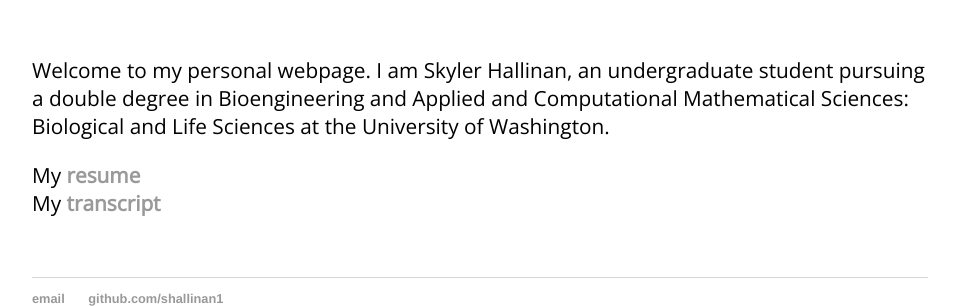
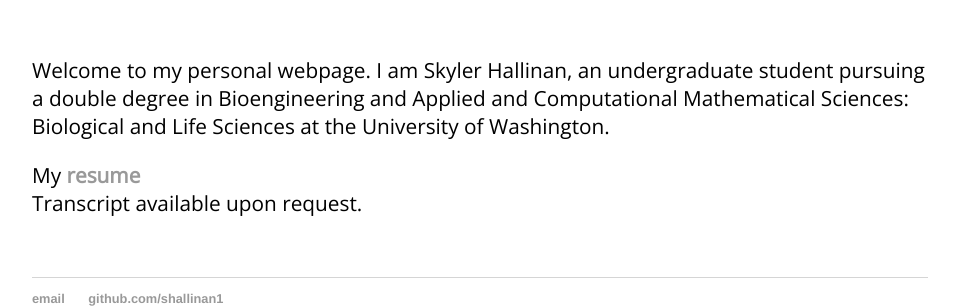
Before and after one commit to shallinan1/shallinan1.github.io, a Jekyll site: the page built from index.md, in a window 1280 px wide, cut to the strip 904-1210 px from the top of the page. Shown: the whole strip, without its empty margins (160-1116 px from the left). Built offline with Jekyll 4.4.1, drawn with Linux system fonts in a browser that asks for light colours.

Commit message:
Remove transcript

```diff
--- a/index.md
+++ b/index.md
@@ -7,4 +7,4 @@ title: Home
 Welcome to my personal webpage. I am Skyler Hallinan, an undergraduate student pursuing a double degree in Bioengineering and Applied and Computational Mathematical Sciences: Biological and Life Sciences at the University of Washington.
 
 <p> My <a href="/assets/official/Hallinan_Skyler_Resume.pdf" target = "_blank"><b>resume</b></a> <br>
-My <a href="/assets/official/UWUnofficialTranscript.pdf" target = "_blank"><b>transcript</b></a> <br>
+Transcript available upon request.
```
